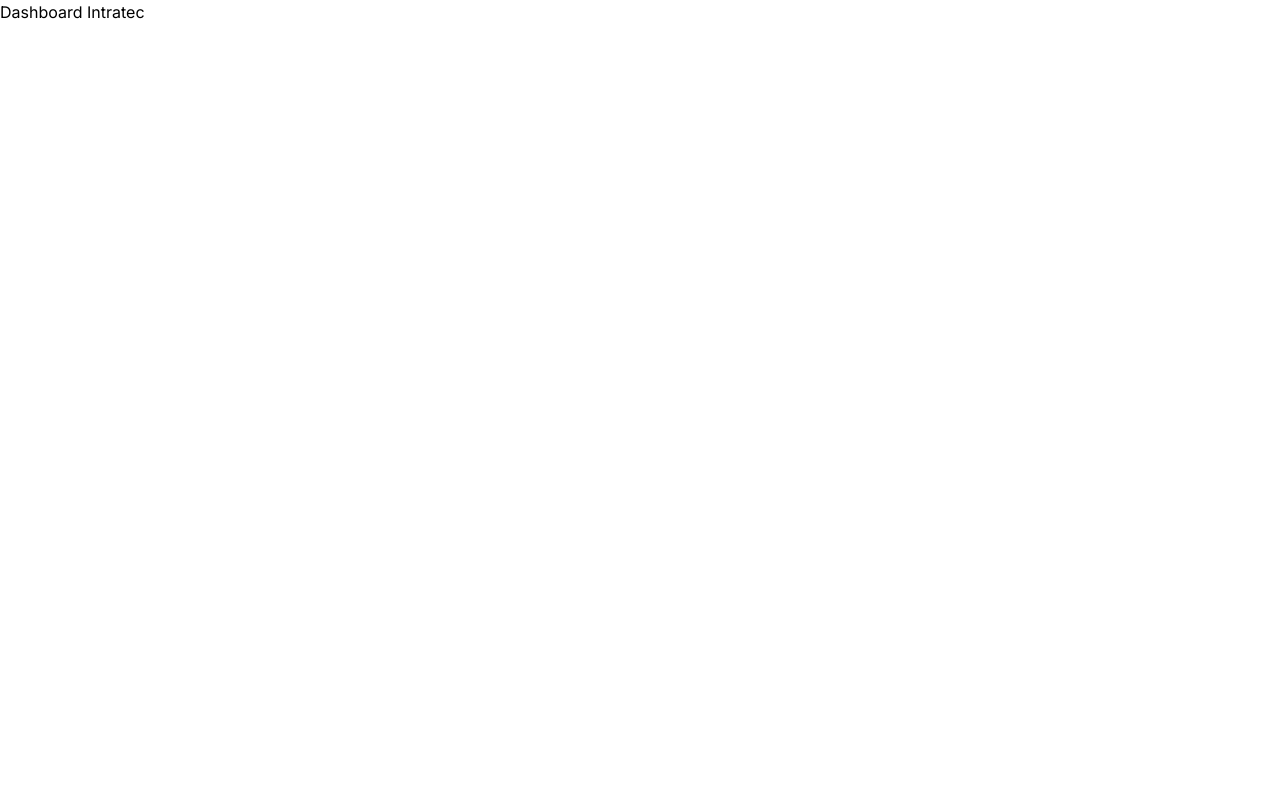
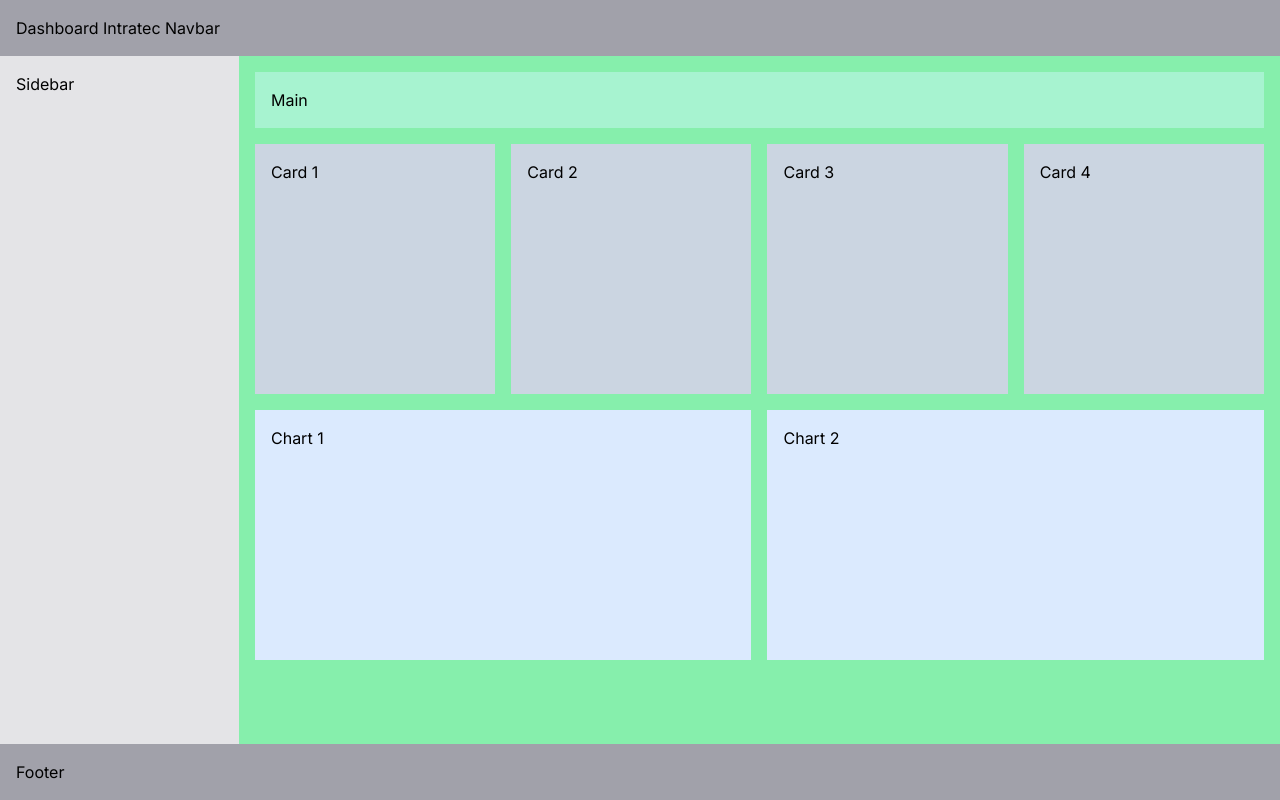
Before and after one commit to valdir-ti/dashboard-intratec, a Next.js app: page / in a window 1280 px wide. Built offline with nearby package versions, Linux system fonts and the light colour scheme.

Commit message:
feat: create main layout

```diff
--- a/src/app/page.tsx
+++ b/src/app/page.tsx
@@ -1,7 +1,30 @@
 export default function Home() {
   return (
-    <div className="flex h-screen">
-      <h2>Dashboard Intratec</h2>
+    <div className="flex flex-col h-screen">
+      <aside className="bg-zinc-400 p-4">
+        <h2>Dashboard Intratec Navbar</h2>
+      </aside>
+      <div className="flex flex-1 bg-zinc-300">
+        <aside className="lg:w-72 md:w-56 bg-zinc-200 p-4">
+          <h2>Sidebar</h2>
+        </aside>
+        <main className="p-4 bg-green-300 w-full flex flex-col">
+          <h2 className="bg-emerald-200 p-4">Main</h2>
+          <div className="grid grid-cols-2 md:grid-cols-4 sm:grid-cols-2 gap-4 mt-4 min-h-[250px]">
+            <div className="bg-slate-300 h-auto w-full p-4">Card 1</div>
+            <div className="bg-slate-300 h-auto w-full p-4">Card 2</div>
+            <div className="bg-slate-300 h-auto w-full p-4">Card 3</div>
+            <div className="bg-slate-300 h-auto w-full p-4">Card 4</div>
+          </div>
+          <div className="mt-4 grid grid-cols-1 sm:grid-cols-2 gap-4 min-h-[250px]">
+            <div className="bg-blue-100 w-full p-4">Chart 1</div>
+            <div className="bg-blue-100 w-full p-4">Chart 2</div>
+          </div>
+        </main>
+      </div>
+      <footer className="bg-zinc-400 p-4">
+        <h2>Footer</h2>
+      </footer>
     </div>
   )
 }
```
